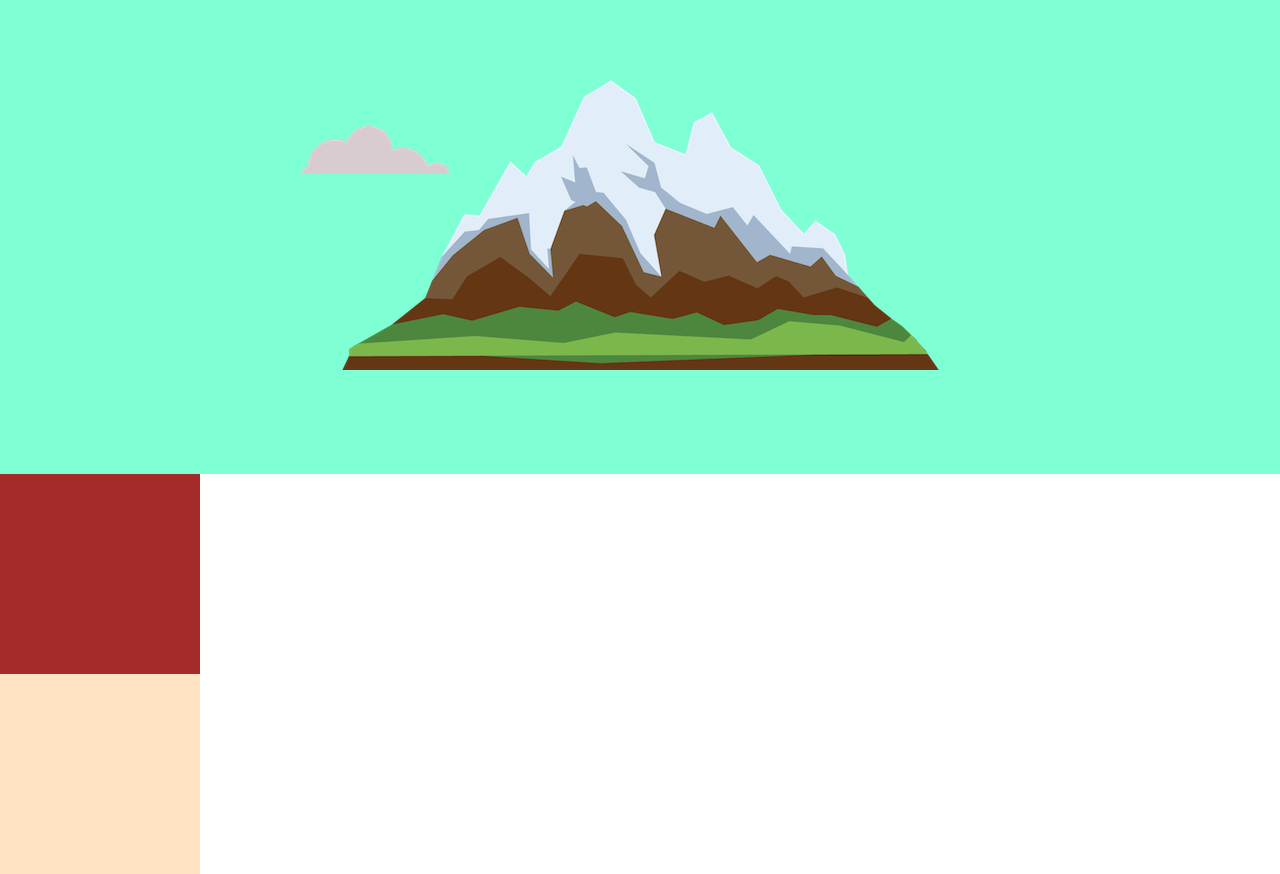
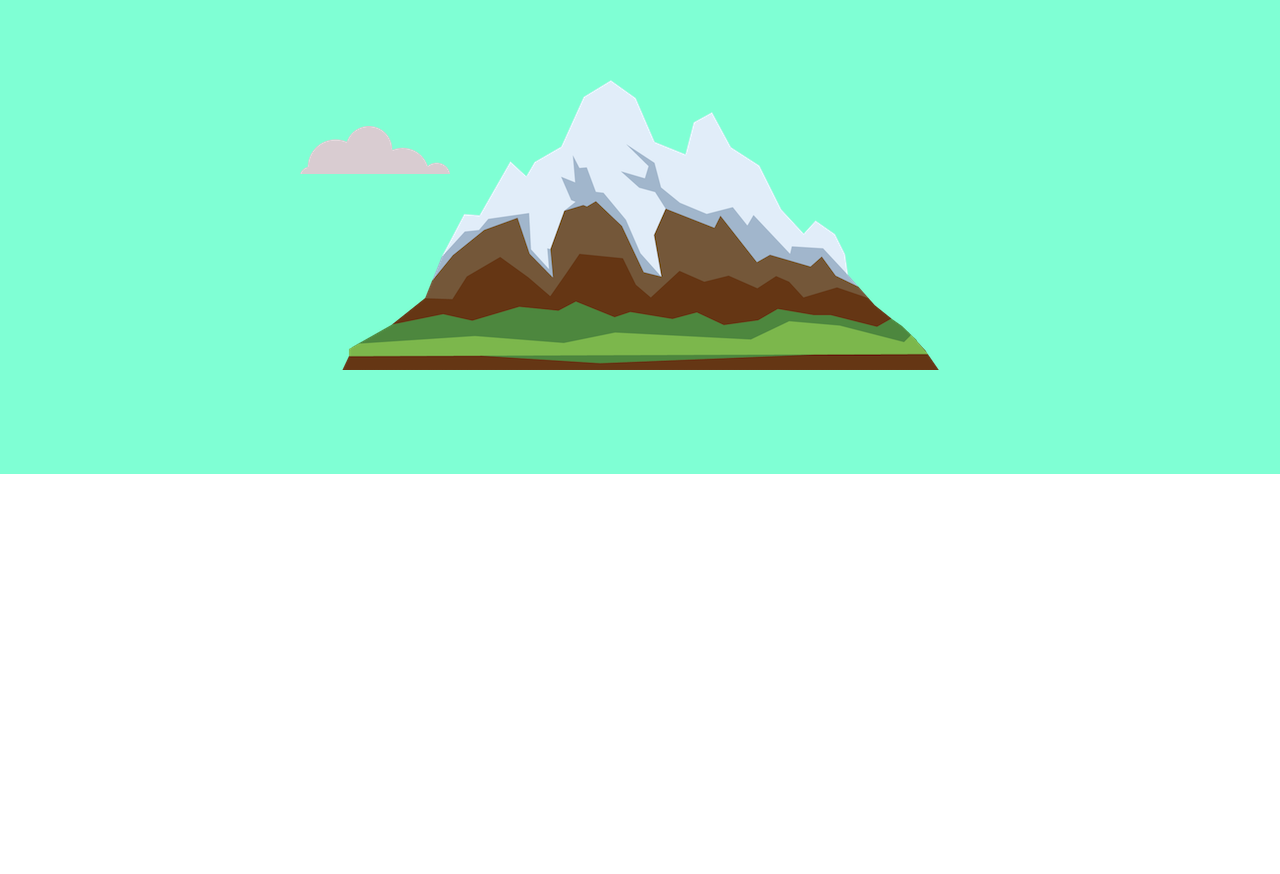
Before and after one commit to rupesh-hash/Website, a plain HTML site: page index.html in a window 1280 px wide. Shown: the part 182-1056 px from the top of the page. After the commit the page ends 800 px from the top, so only its background shows below. Drawn offline with Linux system fonts and the light colour scheme.

Commit message:
Update index.html

```diff
--- a/index.html
+++ b/index.html
@@ -16,14 +16,6 @@
         <img src="mountain.png" alt="mountain-img">
 
     </div>
-    <div class="middle-container">
-
-
-    </div>
-    <div class="bottom-container">
-
-
-    </div>
 
 </head>
 <body>
```
